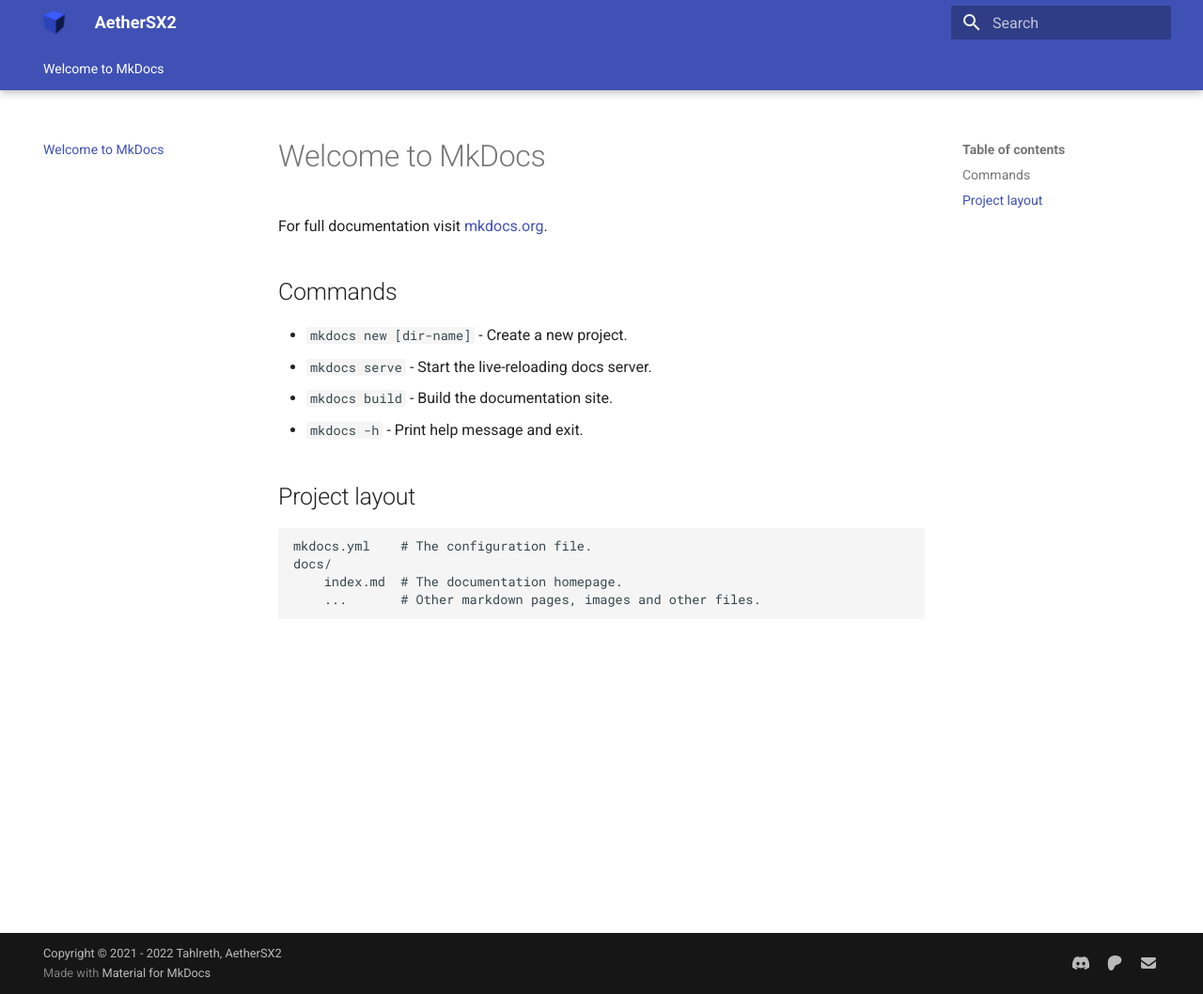
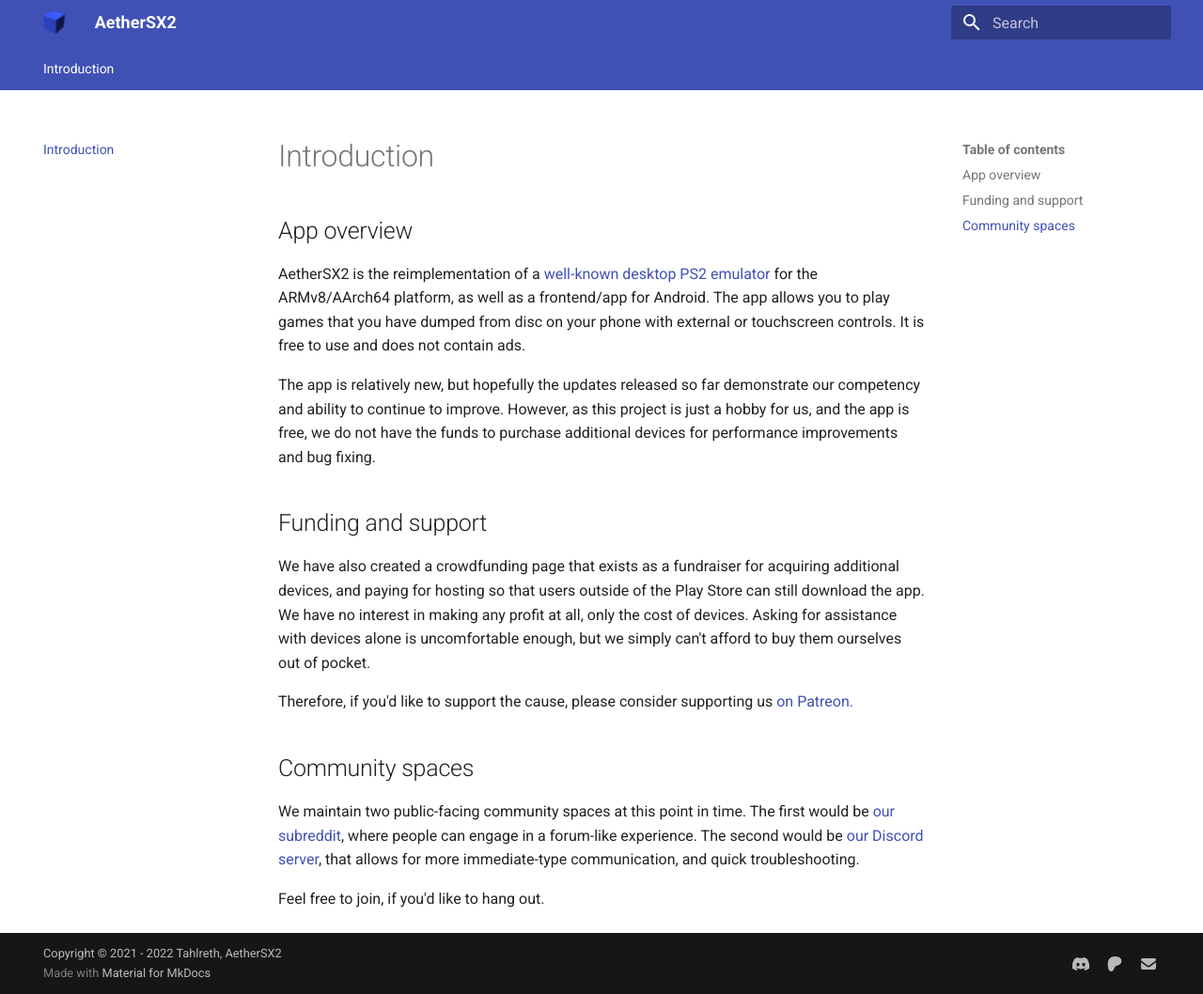
Before and after one commit to dio-gh/aetherweb, an MkDocs documentation site: the page built from docs/index.md, in a window 1280 px wide and 1058 px high. Shown: the whole window at 94% size. Built offline with MkDocs 1.6.1 and Material for MkDocs 9.7.7, drawn with Linux system fonts in a browser that asks for light colours.

Commit message:
add a proper welcome page

```diff
--- a/docs/index.md
+++ b/docs/index.md
@@ -1,17 +1,19 @@
-# Welcome to MkDocs
+# Introduction
 
-For full documentation visit [mkdocs.org](https://www.mkdocs.org).
+## App overview
 
-## Commands
+AetherSX2 is the reimplementation of a [well-known desktop PS2 emulator](https://pcsx2.net/) for the ARMv8/AArch64 platform, as well as a frontend/app for Android. The app allows you to play games that you have dumped from disc on your phone with external or touchscreen controls. It is free to use and does not contain ads.
 
-* `mkdocs new [dir-name]` - Create a new project.
-* `mkdocs serve` - Start the live-reloading docs server.
-* `mkdocs build` - Build the documentation site.
-* `mkdocs -h` - Print help message and exit.
+The app is relatively new, but hopefully the updates released so far demonstrate our competency and ability to continue to improve. However, as this project is just a hobby for us, and the app is free, we do not have the funds to purchase additional devices for performance improvements and bug fixing.
 
-## Project layout
+## Funding and support
 
-    mkdocs.yml    # The configuration file.
-    docs/
-        index.md  # The documentation homepage.
-        ...       # Other markdown pages, images and other files.
+We have also created a crowdfunding page that exists as a fundraiser for acquiring additional devices, and paying for hosting so that users outside of the Play Store can still download the app. We have no interest in making any profit at all, only the cost of devices. Asking for assistance with devices alone is uncomfortable enough, but we simply can't afford to buy them ourselves out of pocket.
+
+Therefore, if you'd like to support the cause, please consider supporting us [on Patreon.](https://www.patreon.com/aethersx2)
+
+## Community spaces
+
+We maintain two public-facing community spaces at this point in time. The first would be [our subreddit](https://www.reddit.com/r/AetherSX2/), where people can engage in a forum-like experience. The second would be [our Discord server](https://discord.gg/JZ7BkeEdrJ), that allows for more immediate-type communication, and quick troubleshooting.
+
+Feel free to join, if you'd like to hang out.
--- a/mkdocs.yml
+++ b/mkdocs.yml
@@ -7,7 +7,6 @@
     - navigation.instant
     - navigation.tracking
     - navigation.tabs
-    - navigation.tabs.sticky
     - navigation.expand
     - navigation.top
     - header.autohide
```
